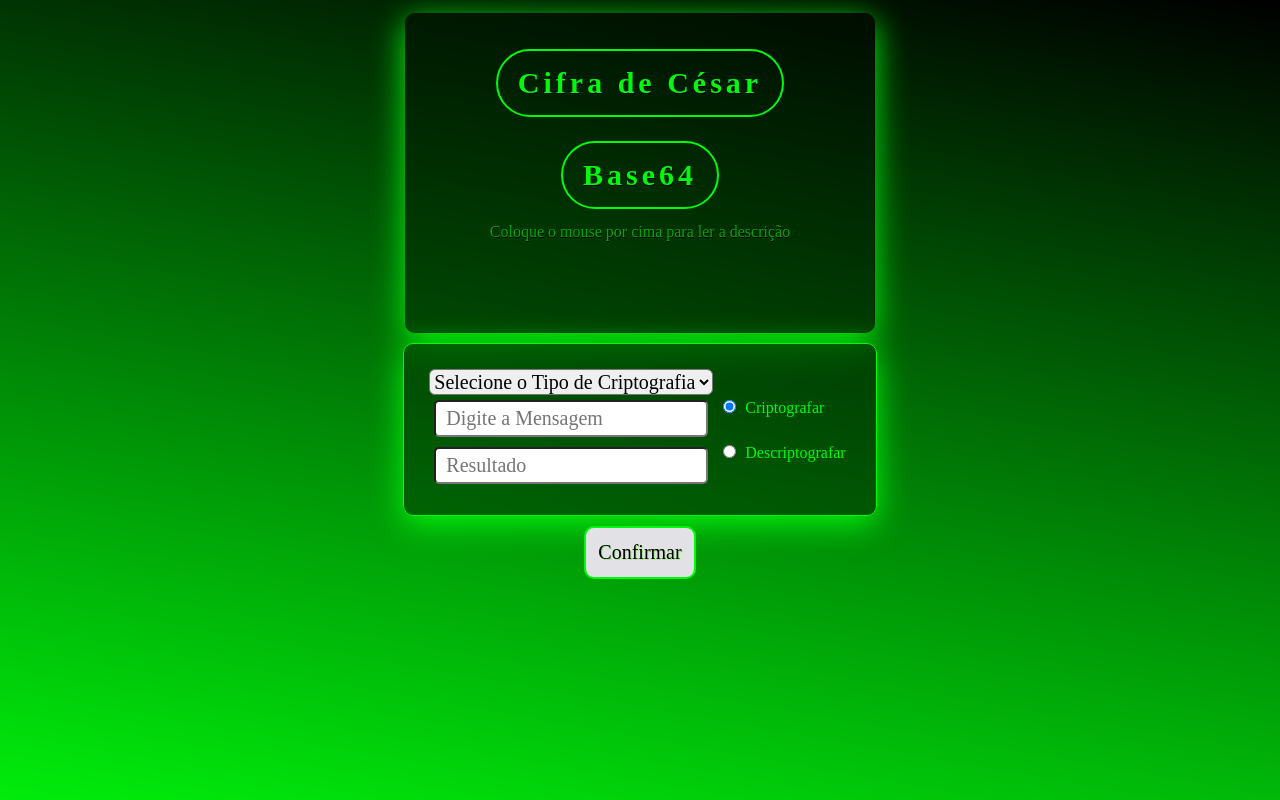
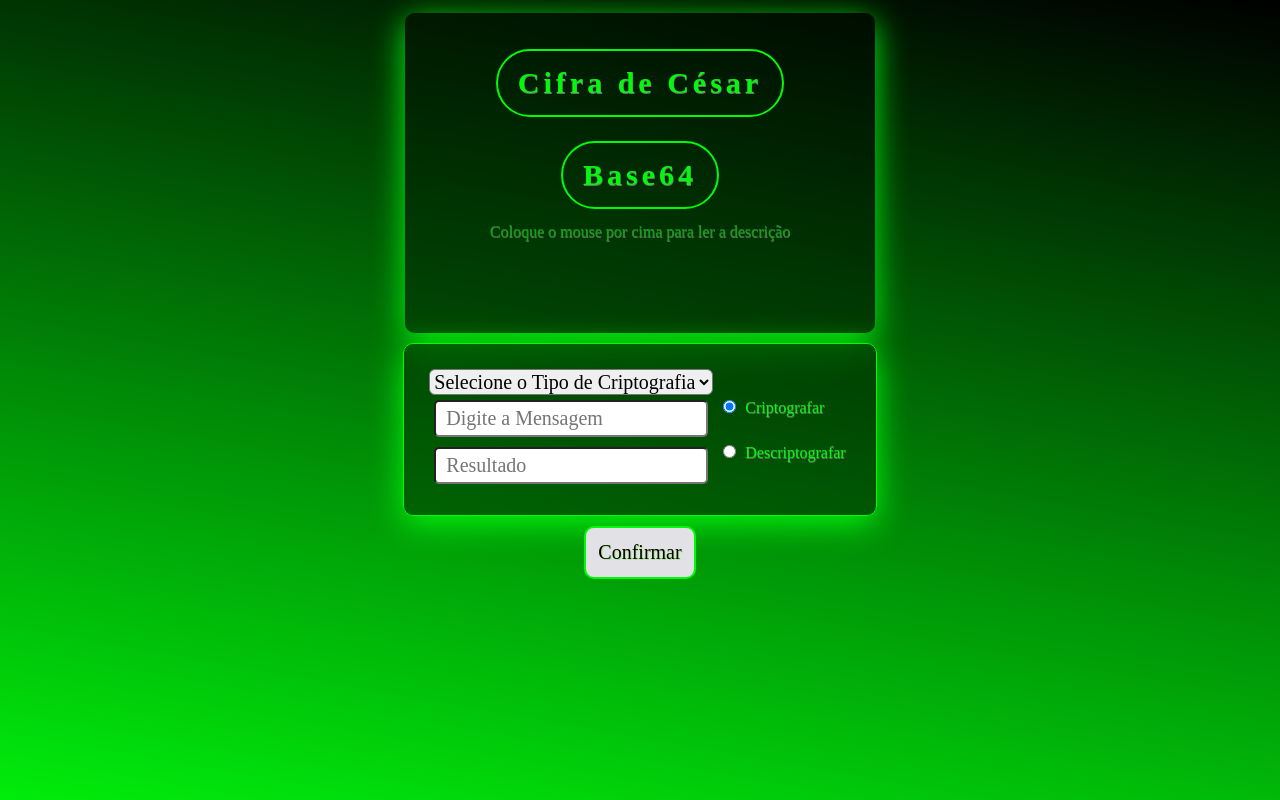
Before and after one commit to joseegabriel/Projeto-Criptografia, a plain HTML site: page index.html in a window 1280 px wide. Drawn offline with nearby package versions, Linux system fonts and the light colour scheme.

Commit message:
add text shadows

```diff
--- a/src/styles/style.css
+++ b/src/styles/style.css
@@ -28,7 +28,7 @@ body {
     padding: 2%;
 
     color: #00a808;
-    text-shadow: 0.5px 1px rgb(0, 0, 0);;
+    text-shadow: 0.5px 1px rgb(114, 108, 108);;
     background: rgba(0, 0, 0, 0.35);
     box-shadow: 0 8px 32px 0 #02f90e;
     backdrop-filter: blur( 13.5px );
@@ -94,6 +94,7 @@ form {
     display: flex;
     flex-direction: column;
     gap: 12px;
+    text-shadow: 0.5px 1px rgb(114, 108, 108);;
 }
 button {
     color: #000000;
```
Also changed, not shown: src/imgs/hacker1.gif (deleted).
